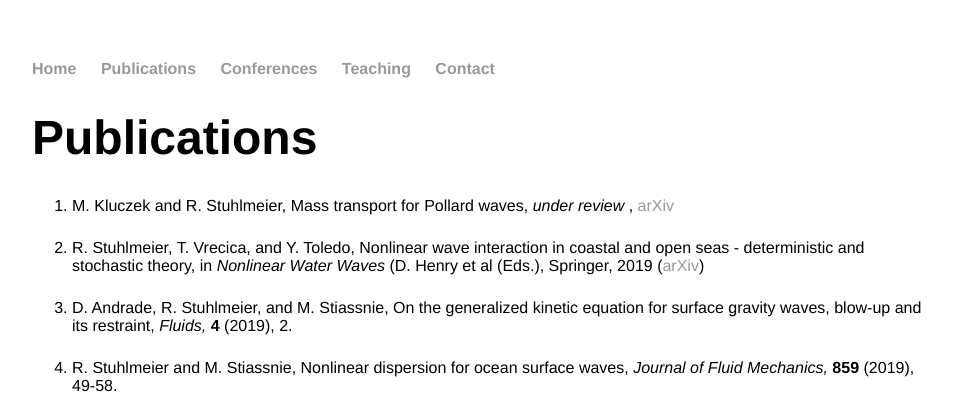
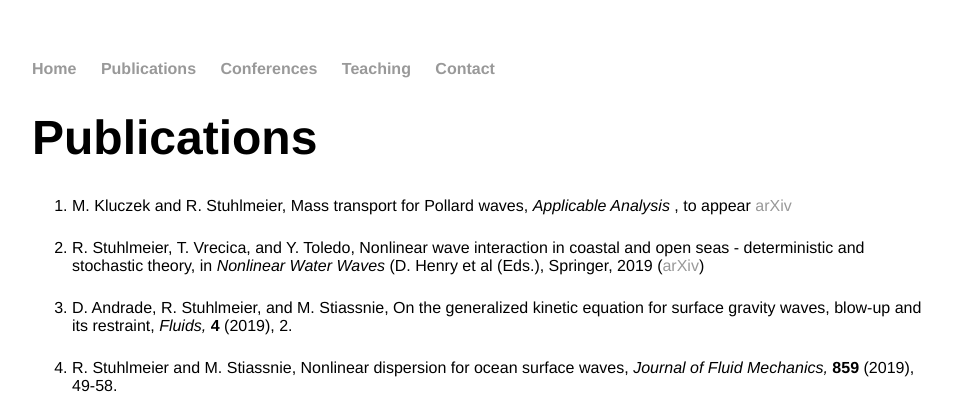
Before and after one commit to rstuhlmeier/rstuhlmeier.github.io, a Jekyll site: the page built from publications/index.html, in a window 1280 px wide. Shown: the top 394 px of the page, without its empty margins (160-1119 px from the left). Built offline with Jekyll 4.4.1, drawn with Linux system fonts in a browser that asks for light colours.

Commit message:
Updated Mass Transport article

```diff
--- a/publications/index.html
+++ b/publications/index.html
@@ -6,7 +6,7 @@ title: Raphael Stuhlmeier - Publications
 
 <h1>Publications</h1>
 <ol>
-    <li> M. Kluczek and R. Stuhlmeier, Mass transport for Pollard waves, <em> under review </em>, <a href="https://arxiv.org/pdf/1907.01924">arXiv</a> </li>
+    <li> M. Kluczek and R. Stuhlmeier, Mass transport for Pollard waves, <em> Applicable Analysis </em>, to appear <a href="https://arxiv.org/pdf/1907.01924">arXiv</a> </li>
   <p>
   <li> R. Stuhlmeier, T. Vrecica, and Y. Toledo, Nonlinear wave interaction in coastal and open seas - deterministic and stochastic theory, in <em> Nonlinear Water Waves </em> (D. Henry et al (Eds.), Springer, 2019 (<a href="https://arxiv.org/abs/1909.04348">arXiv</a>) </li>
   <p>
```
